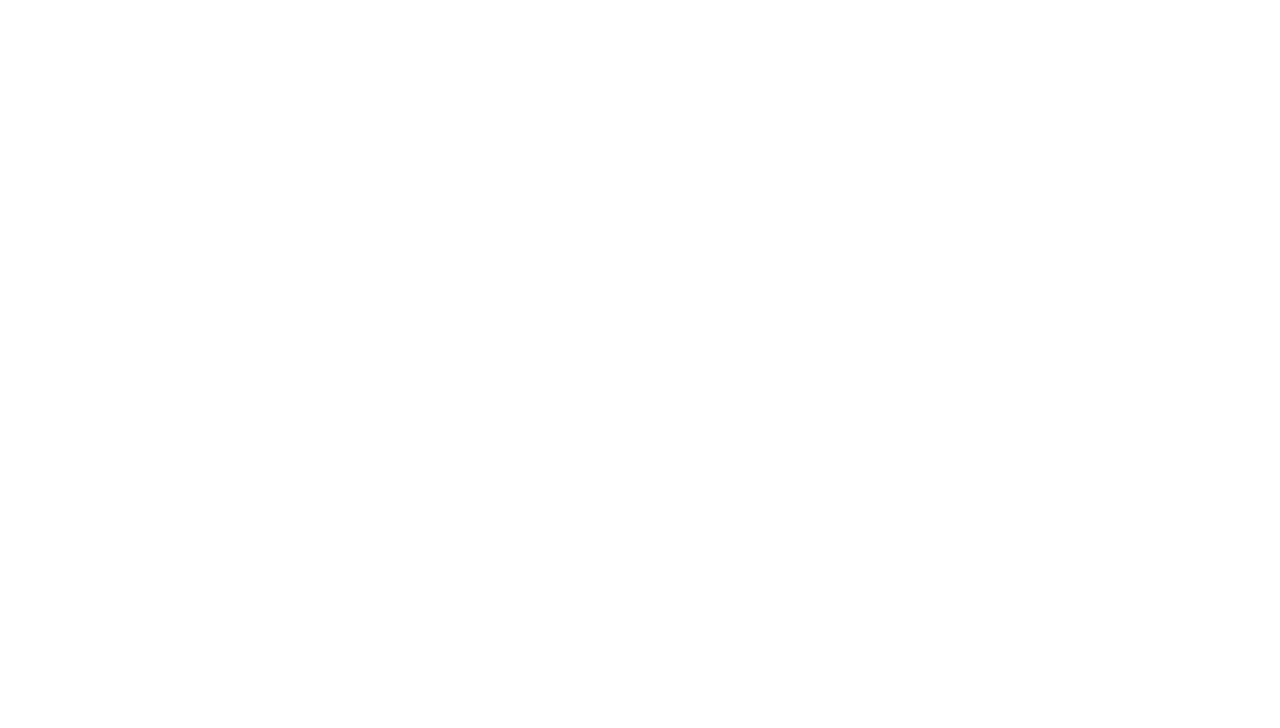
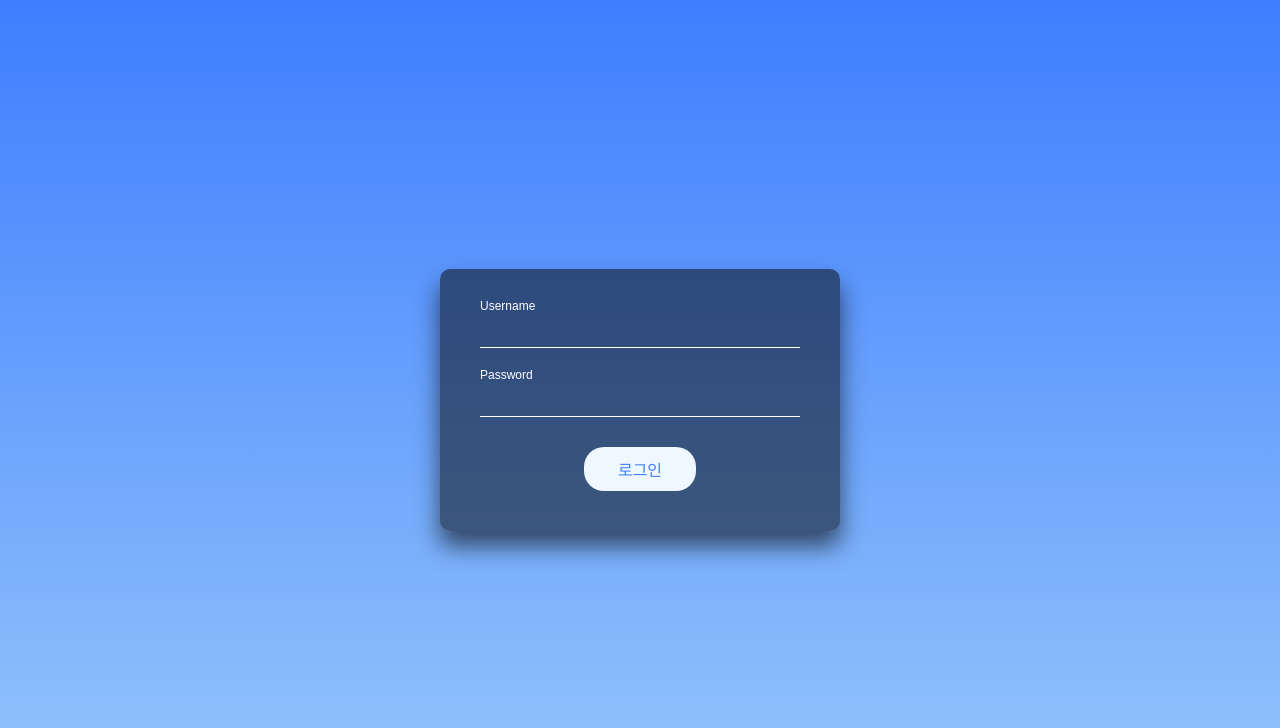
Before and after one commit to oyeon-kwon/SNS-toyproject, a React (Create React App) app in the folder client/: page / in a window 1280 px wide. Shown: the top 728 px of the page. Built offline with nearby package versions, Linux system fonts and the light colour scheme.

Commit message:
Add: 로그인 창 구현

```diff
--- a/client/src/App.js
+++ b/client/src/App.js
@@ -1,8 +1,10 @@
 import './App.css';
+import Login from './Login';
 
 function App() {
   return (
     <div className="App">
+      <Login />
     </div>
   );
 }
--- /dev/null
+++ b/client/src/Login.js
@@ -0,0 +1,23 @@
+import './login.css';
+
+function Login() {
+  return (
+    <div>
+        <form>
+            <div className="login-box">
+                <div className="user-box">
+                <input type="text" name="" required="" />
+                <label>Username</label>
+                </div>
+                <div className="user-box">
+                <input type="password" name="" required="" />
+                <label>Password</label>
+                </div>
+                <div className="submit-button">로그인</div>
+            </div>
+        </form>
+    </div>
+  );
+}
+
+export default Login;
--- /dev/null
+++ b/client/src/login.css
@@ -0,0 +1,74 @@
+html {
+    height: 100%;
+  }
+  body {
+    margin:0;
+    padding:0;
+    font-family: sans-serif;
+    background: linear-gradient(#3e7eff, rgb(149, 198, 250));
+  }
+
+  .login-box {
+    position: absolute;
+    top: 50%;
+    left: 50%;
+    width: 400px;
+    padding: 40px;
+    transform: translate(-50%, -50%);
+    background: rgba(0,0,0,.5);
+    box-sizing: border-box;
+    box-shadow: 0 15px 25px rgba(0,0,0,.6);
+    border-radius: 10px;
+  }
+
+  .login-box h2 {
+    margin: 0 0 30px;
+    padding: 0;
+    color: #fff;
+    text-align: center;
+  }
+
+  .login-box .user-box {
+    position: relative;
+  }
+
+  .login-box .user-box input {
+    width: 100%;
+    padding: 10px 0;
+    font-size: 16px;
+    color: #fff;
+    margin-bottom: 30px;
+    border: none;
+    border-bottom: 1px solid #fff;
+    outline: none;
+    background: transparent;
+  }
+  .login-box .user-box label {
+    position: absolute;
+    top:0;
+    left: 0;
+    padding: 10px 0;
+    font-size: 16px;
+    color: #fff;
+    pointer-events: none;
+    transition: .5s;
+  }
+
+  .login-box .user-box input:focus ~ label,
+  .login-box .user-box input:valid ~ label {
+    top: -20px;
+    left: 0;
+    color: #ffffff;
+    font-size: 12px;
+  }
+
+  .submit-button {
+    border-radius: 20px;
+    padding: 10px 0;
+    font-size: 1rem;
+    background-color: aliceblue;
+    color: #3e7eff;
+    transition: all.5s ease;
+    width: 7rem;
+    margin: 0 auto;
+  }
```
